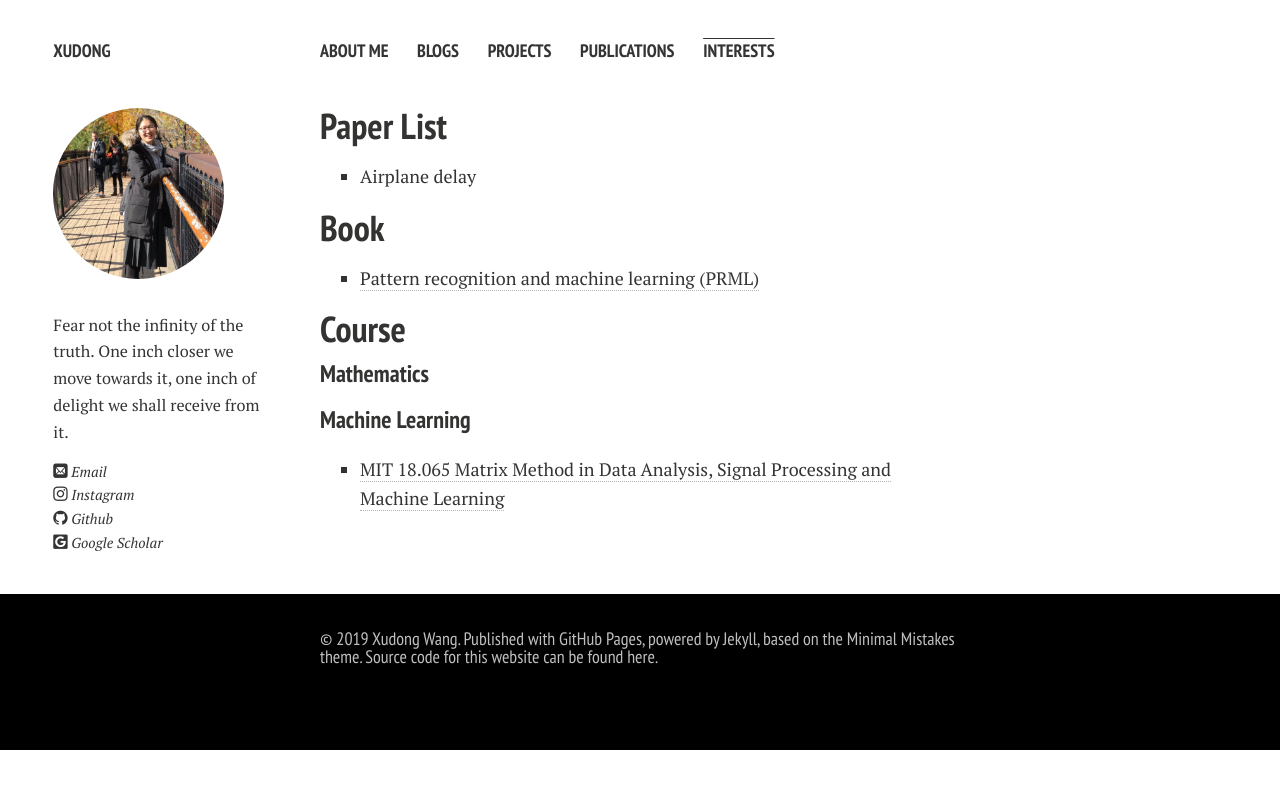
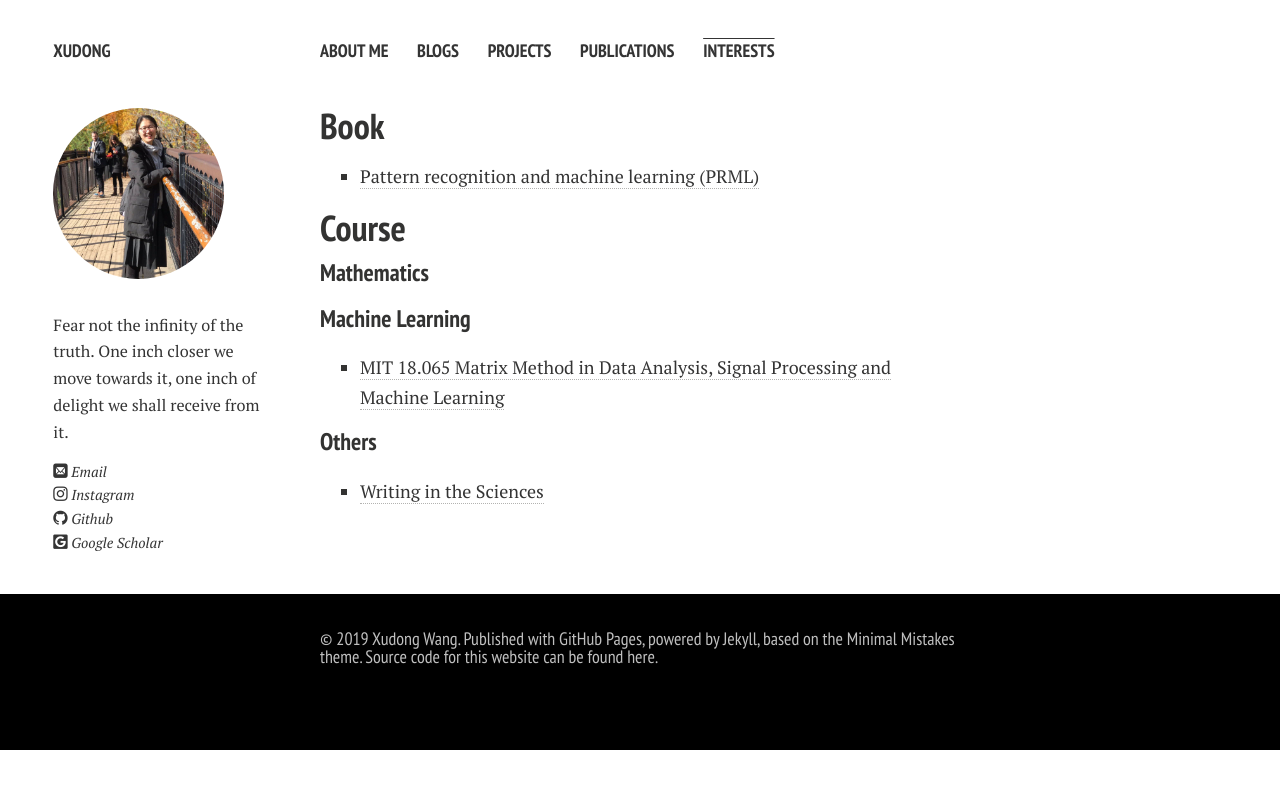
Before and after one commit to eveyuyi/Kaimaoge.github.io, a Jekyll site: the page built from interests.md, in a window 1280 px wide. Shown: the top 789 px of the page. Built offline with Jekyll 4.4.1, drawn with Linux system fonts in a browser that asks for light colours; nearby versions of some CDN libraries; some web fonts are replaced.

Commit message:
Update interests.md
Add writing course by Stanford University

```diff
--- a/interests.md
+++ b/interests.md
@@ -3,8 +3,6 @@ layout: page
 permalink: /interests/index.html
 title: Interests
 ---
-## Paper List
-- Airplane delay
 
 ## Book
 - [Pattern recognition and machine learning (PRML)](http://users.isr.ist.utl.pt/~wurmd/Livros/school/Bishop%20-%20Pattern%20Recognition%20And%20Machine%20Learning%20-%20Springer%20%202006.pdf)
@@ -18,3 +16,8 @@ title: Interests
 ### Machine Learning
 
 - [MIT 18.065 Matrix Method in Data Analysis, Signal Processing and Machine Learning](https://www.youtube.com/watch?v=Cx5Z-OslNWE&list=PLUl4u3cNGP63oMNUHXqIUcrkS2PivhN3k)
+
+
+### Others
+
+- [Writing in the Sciences](https://www.coursera.org/learn/sciwrite/home/welcome)
```
